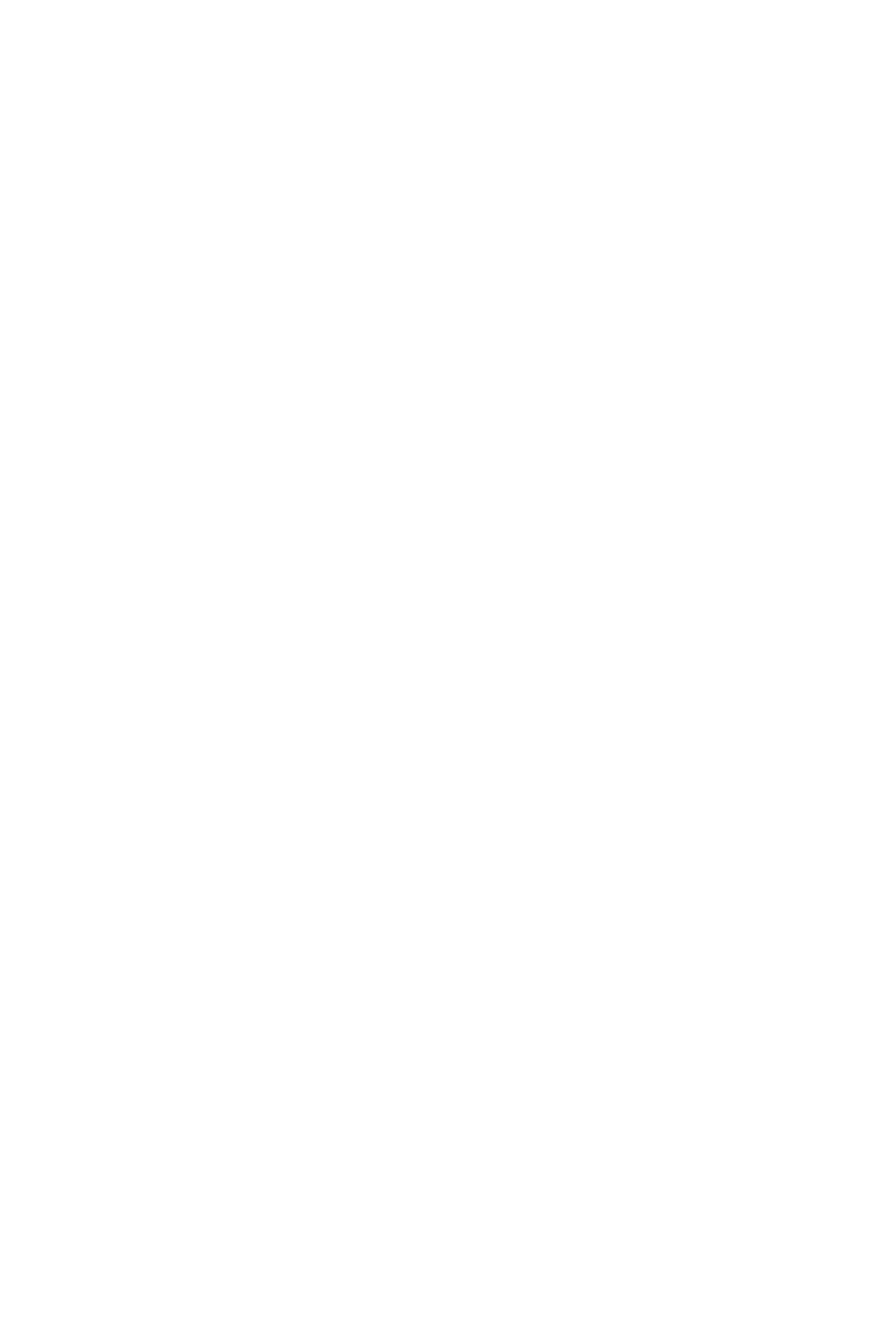
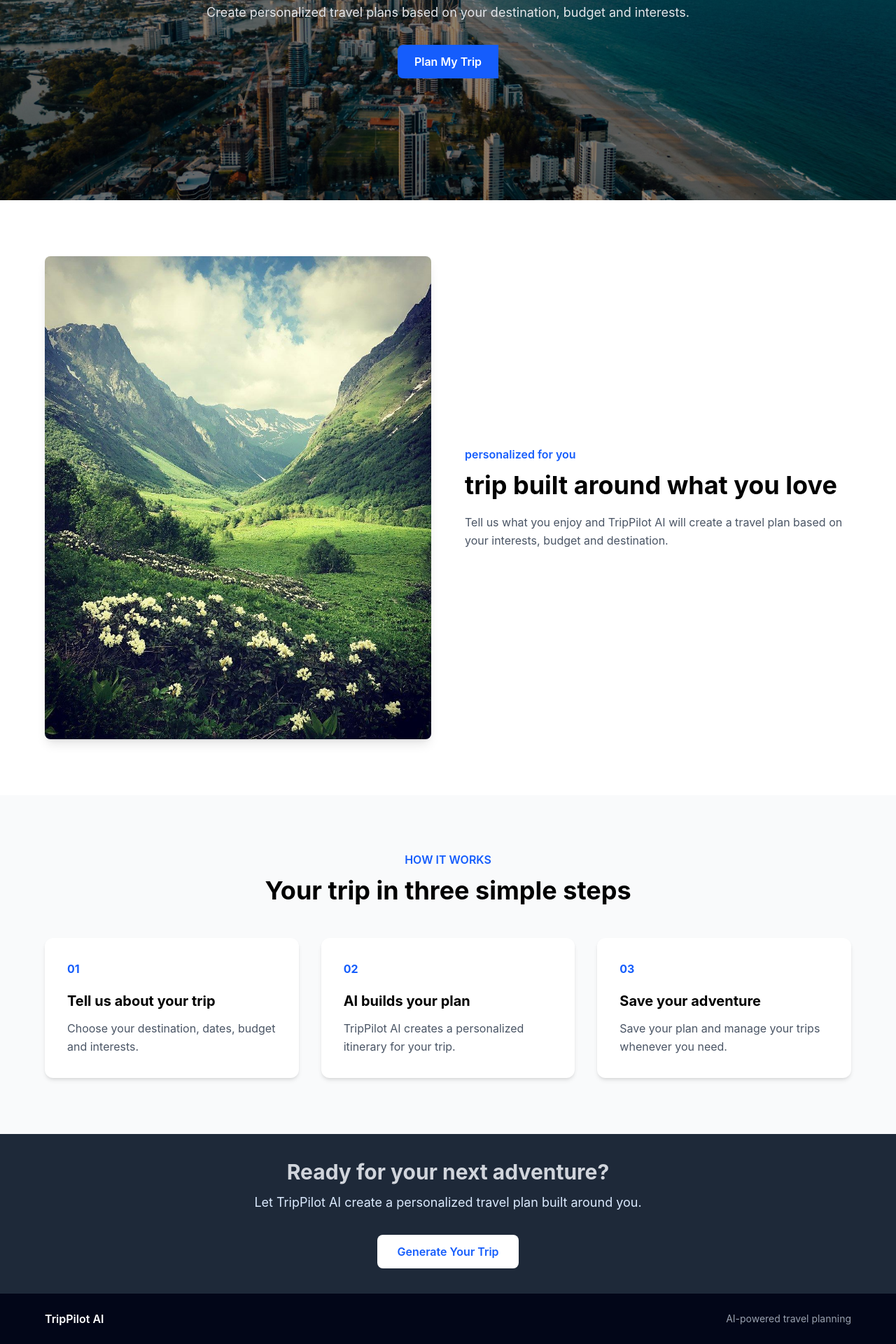
Before and after one commit to noambrihun/TripPilot-AI, a React (Vite) app in the folder frontend/: page / in a window 1280 px wide. Shown: the part 366-2286 px from the top of the page at 70% size. Before the commit the page ends 800 px from the top, so only its background shows below. Built offline with nearby package versions, Linux system fonts and the light colour scheme; no server answers.

Commit message:
improve home and generate trip design

```diff
--- a/frontend/src/pages/GenerateTrips.tsx
+++ b/frontend/src/pages/GenerateTrips.tsx
@@ -85,19 +85,22 @@ setSuccess("Trip plan saved successfully.");
 }
 
     return (
-    <main className="min-h-screen bg-gray-50 px-4 py-10">
-    <div className="mx-auto max-w-3xl">
+    <main className="min-h-screen bg-slate-50 px-6 py-14">
+    <div className="mx-auto max-w-4xl">
     <div className="mb-8 text-center">
-    <h1 className="text-3xl font-bold">
+      <p className="mb-2 text-sm font-semibold text-blue-600">
+          AI TRIP PLANNER
+      </p>
+    <h1 className="text-4xl font-bold text-slate-900">
           Plan Your Trip with AI
    </h1>
 
-   <p className="mt-2 text-gray-600">
+   <p className="mt-3 text-base text-slate-600">
    Tell us about your trip and we'll create a personalized plan for you.
    </p>
    </div>
 
-  <form onSubmit={handleSubmit} className="rounded-xl bg-white p-6 shadow-md">
+  <form onSubmit={handleSubmit} className="rounded-2xl bg-white p-8 shadow-lg border border-slate-200">
     <div>
         <label htmlFor="destination" className="block mb-2 font-medium">
             Destination
@@ -108,7 +111,7 @@ setSuccess("Trip plan saved successfully.");
         onChange={(e) => setFormData({ ...formData, destination: e.target.value })}
         type="text"
         placeholder="e.g. Berlin, Germany"
-        className="w-full rounded-lg border border-gray-300 px-4 py-2 outline-none focus:border-blue-500 focus:ring-2 focus:ring-blue-100"
+        className="w-full rounded-xl border border-slate-300 bg-slate-50 px-4 py-3 text-slate-900 outline-none transition focus:border-blue-500 focus:bg-white focus:ring-2 focus:ring-blue-100"
         />
     </div>
   <div className="mt-5 grid grid-cols-1 gap-4 md:grid-cols-2">
@@ -122,7 +125,7 @@ setSuccess("Trip plan saved successfully.");
       value={formData.startDate}
       onChange={(e) => setFormData({ ...formData, startDate: e.target.value })}
       type="date"
-      className="w-full rounded-lg border border-gray-300 px-4 py-2 outline-none focus:border-blue-500 focus:ring-2 focus:ring-blue-100"
+      className="w-full rounded-xl border border-slate-300 bg-slate-50 px-4 py-3 text-slate-900 outline-none transition focus:border-blue-500 focus:bg-white focus:ring-2 focus:ring-blue-100"
     />
   </div>
 
@@ -136,7 +139,7 @@ setSuccess("Trip plan saved successfully.");
       value={formData.endDate}
       onChange={(e) => setFormData({ ...formData, endDate: e.target.value })}
       type="date"
-      className="w-full rounded-lg border border-gray-300 px-4 py-2 outline-none focus:border-blue-500 focus:ring-2 focus:ring-blue-100"
+      className="w-full rounded-xl border border-slate-300 bg-slate-50 px-4 py-3 text-slate-900 outline-none transition focus:border-blue-500 focus:bg-white focus:ring-2 focus:ring-blue-100"
     />
   </div>
 </div>
@@ -151,7 +154,7 @@ setSuccess("Trip plan saved successfully.");
         onChange={(e) => setFormData({ ...formData, budget: e.target.value })}
         type="number"
         placeholder="e.g. 1000"
-        className="w-full rounded-lg border border-gray-300 px-4 py-2 outline-none focus:border-blue-500 focus:ring-2 focus:ring-blue-100"
+        className="w-full rounded-xl border border-slate-300 bg-slate-50 px-4 py-3 text-slate-900 outline-none transition focus:border-blue-500 focus:bg-white focus:ring-2 focus:ring-blue-100"
         />
     </div>
     <div>
@@ -165,7 +168,7 @@ setSuccess("Trip plan saved successfully.");
         onChange={(e) => setFormData({ ...formData, travelers: e.target.value })}
         type="number"
         placeholder="e.g. 1, 2, 3"
-        className="w-full rounded-lg border border-gray-300 px-4 py-2 outline-none focus:border-blue-500 focus:ring-2 focus:ring-blue-100"
+        className="w-full rounded-xl border border-slate-300 bg-slate-50 px-4 py-3 text-slate-900 outline-none transition focus:border-blue-500 focus:bg-white focus:ring-2 focus:ring-blue-100"
         />
     </div>
 
@@ -180,7 +183,7 @@ setSuccess("Trip plan saved successfully.");
     onChange={(e) => setFormData({ ...formData, interests: e.target.value })}
     type="text"
     placeholder="e.g. History, Culture, Food"
-    className="w-full rounded-lg border border-gray-300 px-4 py-2 outline-none focus:border-blue-500 focus:ring-2 focus:ring-blue-100"
+    className="w-full rounded-xl border border-slate-300 bg-slate-50 px-4 py-3 text-slate-900 outline-none transition focus:border-blue-500 focus:bg-white focus:ring-2 focus:ring-blue-100"
     />
 
 </div>
@@ -193,11 +196,11 @@ setSuccess("Trip plan saved successfully.");
     placeholder="e.g. I have a food allergy, I'm a vegetarian"
     value={formData.notes}
     onChange={(e) => setFormData({ ...formData, notes: e.target.value })}
-    className="w-full rounded-lg border border-gray-300 px-4 py-2 outline-none focus:border-blue-500 focus:ring-2 focus:ring-blue-100"
+    className="w-full rounded-xl border border-slate-300 bg-slate-50 px-4 py-3 text-slate-900 outline-none transition focus:border-blue-500 focus:bg-white focus:ring-2 focus:ring-blue-100"
     rows={4}
     />
 </div>
-<button type="submit" disabled={loading} className="w-full mt-5 py-2 rounded-lg bg-blue-600 text-white font-medium hover:bg-blue-700 transition-colors">
+<button type="submit" disabled={loading} className="w-full mt-5 py-3 rounded-xl bg-blue-600 text-white font-semibold shadow-sm hover:bg-blue-700 hover:shadow-md transition disabled:opacity-60 disabled:cursor-not-allowed">
     {loading ? "Generating..." : "Generate Plan"}
 </button>
 
@@ -208,11 +211,13 @@ setSuccess("Trip plan saved successfully.");
             </div>
           )}
           {tripPlan && (
-          <div className="mt-8 rounded-xl bg-white p-6 shadow-md">
-            <h2 className="mb-4 text-2xl font-bold">Your Trip Plan</h2>
+          <div className="mt-8 rounded-2xl bg-white p-8 shadow-lg border border-slate-200">
+            <h2 className="mb-6 text-3xl font-bold text-slate-900">Your Trip Plan</h2>
+            <div className="prose prose-slate max-w-none">
             <ReactMarkdown remarkPlugins={[remarkGfm]}>
               {tripPlan}
             </ReactMarkdown>
+            </div>
             <button onClick={handleSaveTrip} type="button" className="mt-6 w-full rounded-lg bg-green-600 px-4 py-2 font-medium text-white hover:bg-green-700">
           {loading ? "Saving..." : "Save Plan"}
         </button>
--- a/frontend/src/pages/Home.tsx
+++ b/frontend/src/pages/Home.tsx
@@ -1,8 +1,135 @@
+import { Link } from "react-router-dom";
+import heroCoast from "../assets/hero-coast.jpg";
+import natureTrip from "../assets/nature-trip.jpg";
 function Home() {
     return (
-        <div className="bg-yellow-500">
-            <h1 className="text-3xl font-bold underline">Home</h1>
+        <>
+    <main>
+    <section
+     className="relative min-h-[70vh] flex items-center justify-center px-6 bg-cover bg-center"
+     style={{backgroundImage: `url(${heroCoast})`}}
+    >
+    <div className="absolute inset-0 bg-black/45"></div>
+      <div className="relative z-10 max-w-3xl text-center">
+        <p className="text-blue-300 font-semibold mb-4">AI-Powered Travel Planning</p>
+
+        <h1 className="text-5xl font-bold mb-4 text-white">
+          Plan your perfect trip with AI
+        </h1>
+
+        <p className="text-lg text-gray-200 mb-8">
+          Create personalized travel plans based on your
+          destination, budget and interests.
+        </p>
+
+        <Link to="/generate-trips" className="inline-block bg-blue-600 text-white font-semibold px-6 py-3 rounded-l-lg  hover:bg-blue-700 transition">
+          Plan My Trip
+        </Link>
+      </div>
+    </section>
+    <section className="py-20 px-6">
+        <div className="max-w-6xl mx-auto flex items-center gap-12">
+        <div className="w-1/2">
+        <img src={natureTrip} alt="mountain-landscape" className="rounded-lg shadow-lg" />
         </div>
+        <div className="w-1/2">
+        <p className="text-blue-600 font-semibold mb-3">
+            personalized for you
+        </p>
+        <h2 className="text-4xl font-bold mb-5">
+            trip built around what you love
+        </h2>
+
+      <p className="text-gray-600 leading-relaxed">
+        Tell us what you enjoy and TripPilot AI will create
+        a travel plan based on your interests, budget and destination.
+      </p>
+        </div>
+        </div>
+    </section>
+    <section className="py-20 px-6 bg-gray-50">
+  <div className="max-w-6xl mx-auto">
+
+    <div className="text-center mb-12">
+      <p className="text-blue-600 font-semibold mb-3">
+        HOW IT WORKS
+      </p>
+
+      <h2 className="text-4xl font-bold">
+        Your trip in three simple steps
+      </h2>
+    </div>
+
+    <div className="grid grid-cols-3 gap-8">
+
+      <div className="bg-white p-8 rounded-xl shadow-md">
+        <span className="text-4-xl font-bold text-blue-600">
+            01
+        </span>
+        <h3 className="text-xl font-bold mt-5 mb-3">Tell us about your trip</h3>
+        <p className="text-gray-600 leading-relaxed">
+          Choose your destination, dates, budget and interests.
+        </p>
+      </div>
+
+      <div className="bg-white p-8 rounded-xl shadow-md">
+        <span className="text-4-xl font-bold text-blue-600">
+            02
+            </span>
+        <h3 className="text-xl font-bold mt-5 mb-3">AI builds your plan</h3>
+        <p className="text-gray-600 leading-relaxed">
+          TripPilot AI creates a personalized itinerary for your trip.
+        </p>
+      </div>
+
+      <div className="bg-white p-8 rounded-xl shadow-md">
+        <span className="text-4-xl font-bold text-blue-600">
+            03
+        </span>
+        <h3 className="text-xl font-bold mt-5 mb-3">Save your adventure</h3>
+        <p className="text-gray-600 leading-relaxed">
+          Save your plan and manage your trips whenever you need.
+        </p>
+      </div>
+
+    </div>
+
+  </div>
+</section>
+<section className="py-9 px-6 bg-gray-800">
+  <div className="max-w-3xl mx-auto text-center">
+
+    <h2 className="text-3xl font-bold text-gray-300 mb-3">
+      Ready for your next adventure?
+    </h2>
+
+    <p className="text-lg text-blue-100 mb-8">
+      Let TripPilot AI create a personalized travel plan
+      built around you.
+    </p>
+
+    <Link
+      to="/generate-trips"
+      className="inline-block bg-white text-blue-600 font-semibold px-7 py-3 rounded-lg hover:bg-gray-100 transition"
+    >
+      Generate Your Trip
+    </Link>
+
+  </div>
+</section>
+  </main>
+  <footer className="bg-slate-950 text-gray-400 py-6 px-6">
+  <div className="max-w-6xl mx-auto flex items-center justify-between">
+    <p className="font-semibold text-white">
+      TripPilot AI
+    </p>
+
+    <p className="text-sm">
+      AI-powered travel planning
+    </p>
+  </div>
+</footer>
+</>
     )
 }
 
```
Also changed, not shown: frontend/src/assets/hero-coast.jpg (added), frontend/src/assets/nature-trip.jpg (added).
